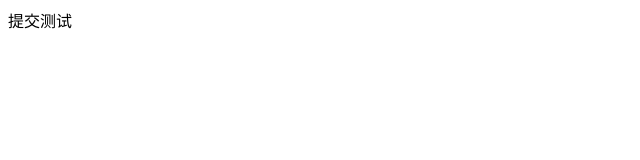
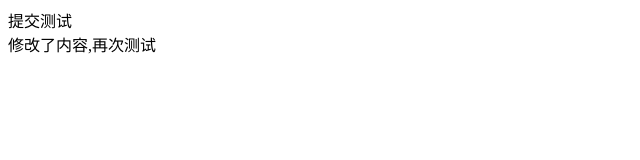
Before and after one commit to li-aurora/test_01, a plain HTML site: page index.html in a window 1280 px wide. Shown: the whole page, without its empty margins (0-640 px from the left). Drawn offline with Linux system fonts and the light colour scheme.

Commit message:
再次修改了index.html为了测试checkout还原命令

```diff
--- a/index.html
+++ b/index.html
@@ -7,5 +7,6 @@
 </head>
 <body>
     <div>提交测试</div>
+    <div>修改了内容,再次测试</div>
 </body>
 </html>
```
